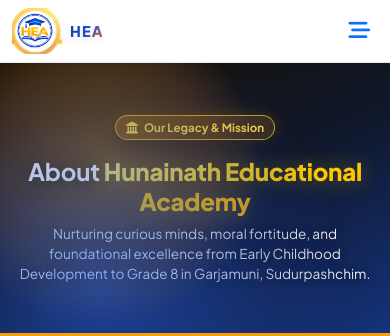
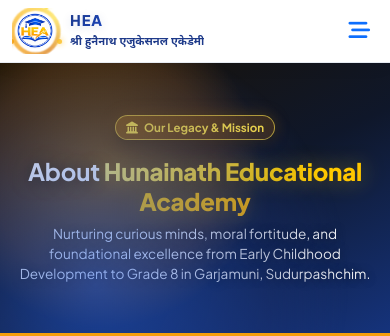
Before and after one commit to samratmj248-afk/Hunainath-Educatinal-Academy, a Django app: page /about/ in a window 390 px wide. Shown: the top 336 px of the page. Run offline with Django 5.2, Linux system fonts and the light colour scheme; data comes from the database, SQL or seed files in the repository; data that the repository does not hold is empty; some libraries are stand-ins or nearby versions.

Commit message:
Add Nepali school name subtitle below HEA in header, footer, and mobile drawer

```diff
--- a/templates/base.html
+++ b/templates/base.html
@@ -145,8 +145,12 @@
                     </div>
                     <div class="brand-text d-flex flex-column justify-content-center">
                         <span class="brand-title fw-extrabold font-heading lh-1"
-                            style="letter-spacing: 0.08em; font-size: 1.85rem; font-weight: 900; background: linear-gradient(135deg, #1E3A8A 0%, #1D4ED8 50%, #D97706 100%); -webkit-background-clip: text; -webkit-text-fill-color: transparent; text-shadow: 0 2px 10px rgba(30, 58, 138, 0.15);">
+                            style="letter-spacing: 0.06em; font-size: 1.65rem; font-weight: 900; background: linear-gradient(135deg, #1E3A8A 0%, #1D4ED8 50%, #D97706 100%); -webkit-background-clip: text; -webkit-text-fill-color: transparent; text-shadow: 0 2px 10px rgba(30, 58, 138, 0.15);">
                             HEA
+                        </span>
+                        <span class="brand-subtitle-nepali mt-1 text-truncate"
+                            style="font-family: 'Mukta', 'Noto Sans Devanagari', sans-serif; font-size: 0.82rem; font-weight: 700; color: #1E3A8A; letter-spacing: 0.01em; line-height: 1.1;">
+                            {{ school.name_nepali|default:"श्री हुनैनाथ एजुकेशनल एकेडेमी" }}
                         </span>
                     </div>
                 </a>
@@ -374,8 +378,12 @@
                             </div>
                             <div class="d-flex flex-column justify-content-center text-start brand-text-group">
                                 <span class="fw-extrabold font-heading lh-1 brand-title text-white"
-                                    style="font-size: 1.85rem; font-weight: 900; letter-spacing: 0.08em; background: linear-gradient(135deg, #FFFFFF 0%, #93C5FD 50%, #FBBF24 100%); -webkit-background-clip: text; -webkit-text-fill-color: transparent;">
+                                    style="font-size: 1.65rem; font-weight: 900; letter-spacing: 0.06em; background: linear-gradient(135deg, #FFFFFF 0%, #93C5FD 50%, #FBBF24 100%); -webkit-background-clip: text; -webkit-text-fill-color: transparent;">
                                     HEA
+                                </span>
+                                <span class="text-warning mt-1"
+                                    style="font-family: 'Mukta', 'Noto Sans Devanagari', sans-serif; font-size: 0.85rem; font-weight: 700; line-height: 1.2;">
+                                    {{ school.name_nepali|default:"श्री हुनैनाथ एजुकेशनल एकेडेमी" }}
                                 </span>
                             </div>
                         </div>
@@ -757,7 +765,9 @@
                 </div>
                 <div class="d-flex flex-column">
                     <span class="fw-extrabold text-white fs-4 lh-1 font-heading"
-                        style="letter-spacing: 0.08em; font-weight: 900; background: linear-gradient(135deg, #FFFFFF 0%, #FDE047 100%); -webkit-background-clip: text; -webkit-text-fill-color: transparent;">HEA</span>
+                        style="letter-spacing: 0.06em; font-weight: 900; background: linear-gradient(135deg, #FFFFFF 0%, #FDE047 100%); -webkit-background-clip: text; -webkit-text-fill-color: transparent;">HEA</span>
+                    <span class="text-warning small mt-1 fw-bold"
+                        style="font-size: 0.78rem; font-family: 'Mukta', 'Noto Sans Devanagari', sans-serif; line-height: 1.2;">{{ school.name_nepali|default:"श्री हुनैनाथ एजुकेशनल एकेडेमी" }}</span>
                 </div>
             </div>
             <button type="button" class="btn-drawer-close" data-bs-dismiss="offcanvas" aria-label="Close">
```
